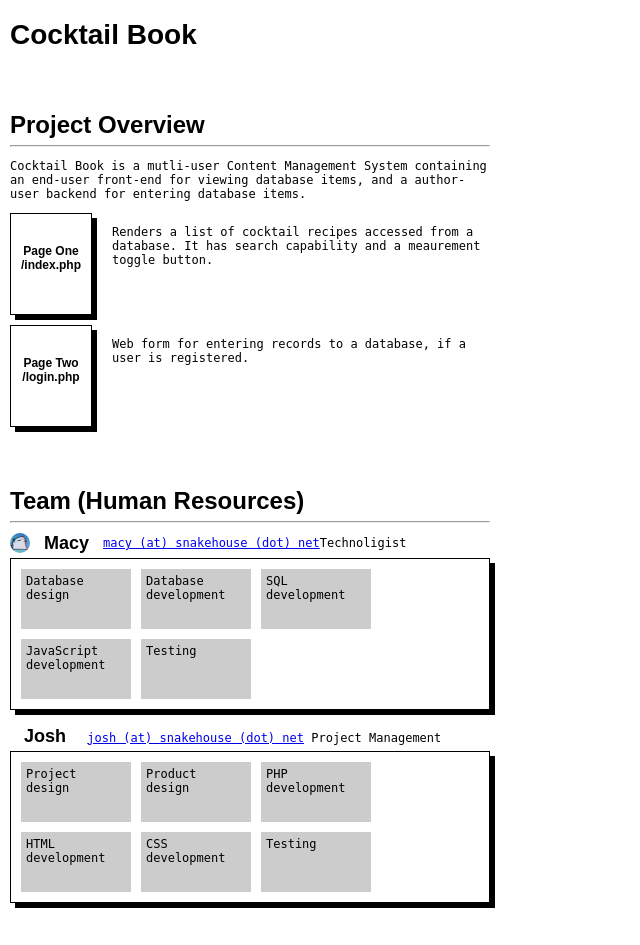
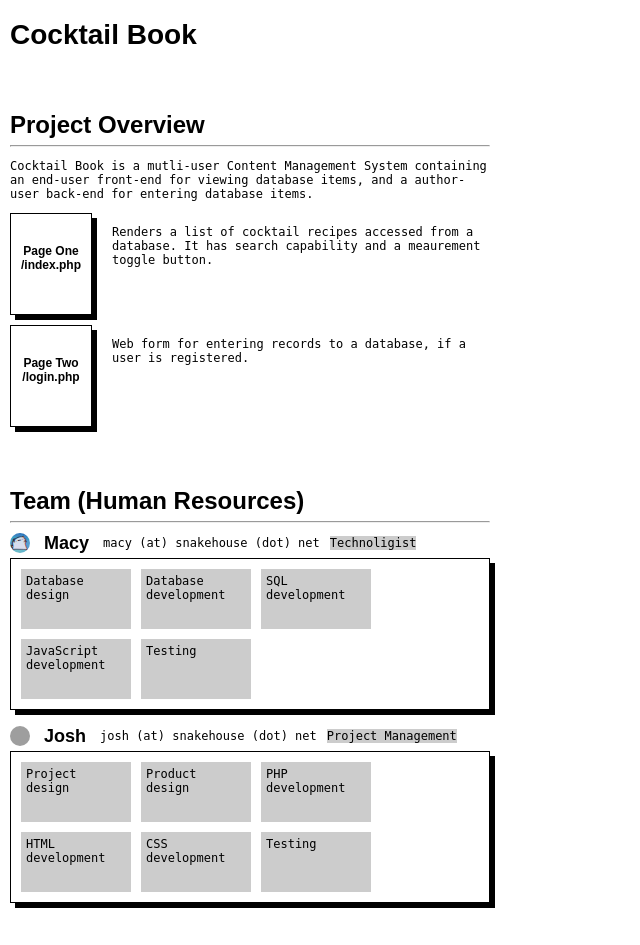
Before and after one commit to mdynight/drinks, a PHP site: page / in a window 1280 px wide. Shown: the top 945 px of the page, without its empty margins (0-640 px from the left). Run offline with PHP 8.4, Linux system fonts and the light colour scheme; grey boxes are pictures that could not be loaded.

Commit message:
minor changes

```diff
--- a/index.html
+++ b/index.html
@@ -12,7 +12,7 @@
         <section id='about'>
             <h2>Project Overview</h2>
             <hr>
-            <p>Cocktail Book is a mutli-user Content Management System containing an end-user front-end for viewing database items, and a author-user backend for entering database items.</p>
+            <p>Cocktail Book is a mutli-user Content Management System containing an end-user front-end for viewing database items, and a author-user back-end for entering database items.</p>
             <div class='page-box'>
                 <div class='pagething'>
                     <p>Page One<br>/index.php</p>
@@ -39,8 +39,8 @@ section >
 <!-- Profile headers -->
             <div class='profile-header'>
                 <img class='profile-thumb' src='media/macy-profile-pic.gif'><h3>Macy</h3>
-                <a href='mailto:macy@snakehouse.net'>macy (at) snakehouse (dot) net</a>
-                <span>Technoligist</span>
+                <span class='email'>macy (at) snakehouse (dot) net</span>
+                <span class='skill'>Technoligist</span>
             </div>
 
             <ul>
@@ -50,9 +50,12 @@ section >
                 <li>JavaScript development</li>
                 <li>Testing</li>
             </ul>
-            <h3>Josh</h3>
-            <a href='mailto:josh@snakehouse.net'>josh (at) snakehouse (dot) net</a>
-            <span>Project Management</span>
+            <div class='profile-header'>
+                <img class='profile-thumb' src='media/josh-profile-pic.png'>
+                <h3>Josh</h3>
+                <span class='email'>josh (at) snakehouse (dot) net</span>
+                <span class='skill'>Project Management</span>
+            </div>
             <ul>
                 <li>Project design</li>
                 <li>Product design</li>
--- a/styles/style.css
+++ b/styles/style.css
@@ -62,6 +62,12 @@
     padding: 5px;
     width: 100px;
     height: 50px;
+}
+.email {
+}
+.skill {
+    background: hsl(0, 0%, 80%);
+    margin-left: 10px;
 }
 
 /* Technology Styles
```
Also changed, not shown: 1 other file. Lines whose indentation alone changed are shown as unchanged.
